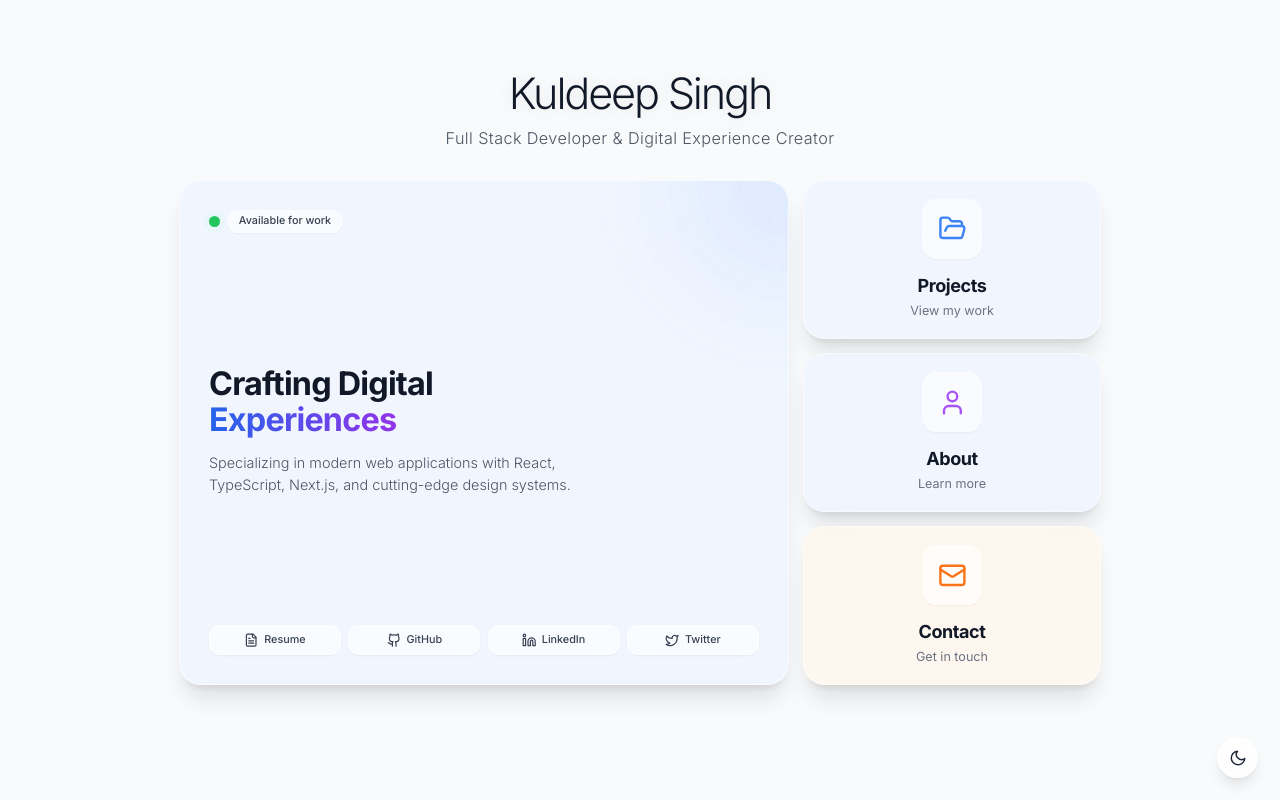
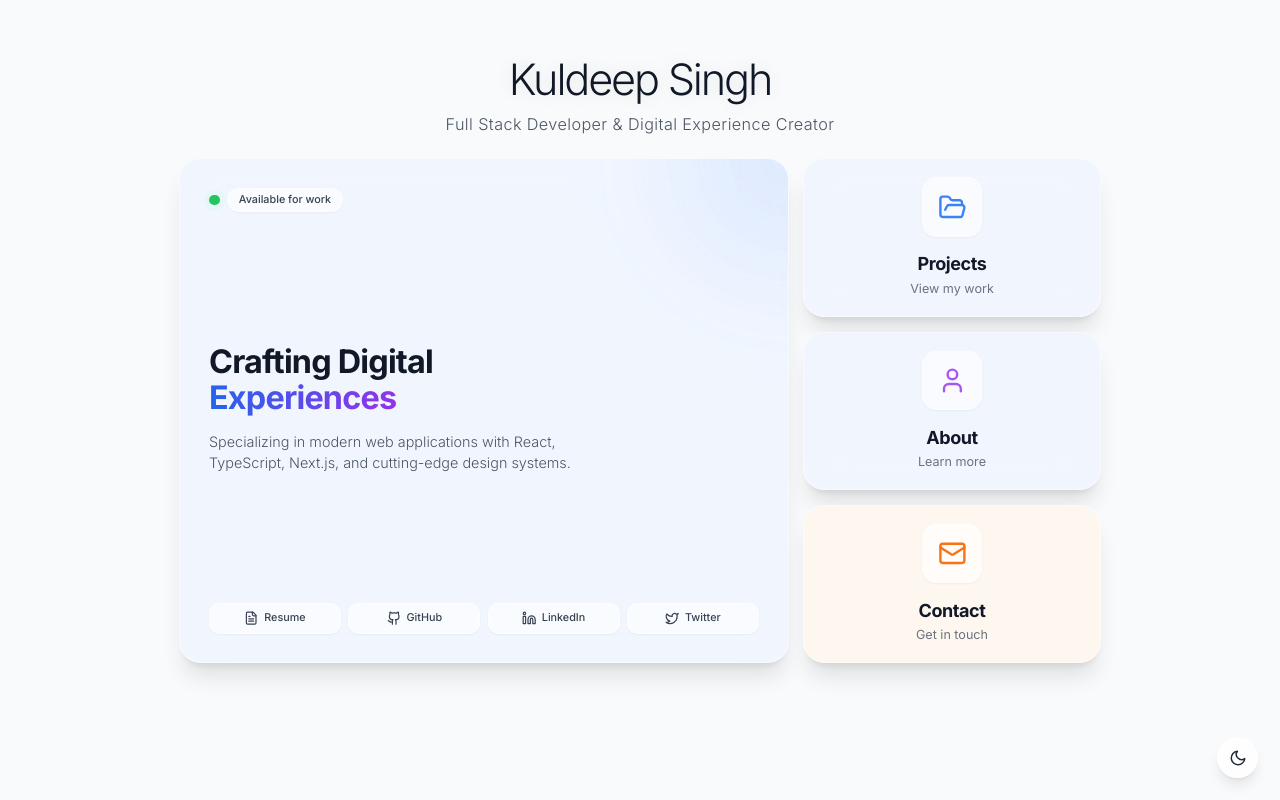
Before and after one commit to Kuldeep2602/Portfolio, a React (Vite) app: page / in a window 1280 px wide. Built offline with nearby package versions, Linux system fonts and the light colour scheme.

Commit message:
spacing for bottom

```diff
--- a/src/pages/LandingPage.tsx
+++ b/src/pages/LandingPage.tsx
@@ -28,13 +28,13 @@ const LandingPage = () => {
 
   return (
     <motion.div
-      className="flex flex-col items-center justify-center min-h-[80vh] pt-12 md:pt-20"
+      className="flex flex-col items-center justify-start min-h-[80vh] pt-8 md:pt-16"
       variants={containerVariants}
       initial="hidden"
       animate="visible"
     >
       {/* Header */}
-      <motion.div className="text-center mb-8" variants={itemVariants}>
+      <motion.div className="text-center mb-6" variants={itemVariants}>
         <h1 className="text-4xl md:text-5xl font-light text-gray-900 dark:text-white mb-3 tracking-tighter text-glow transition-colors duration-300">
           <GlassBubbleText shimmer>Kuldeep Singh</GlassBubbleText>
         </h1>
```
